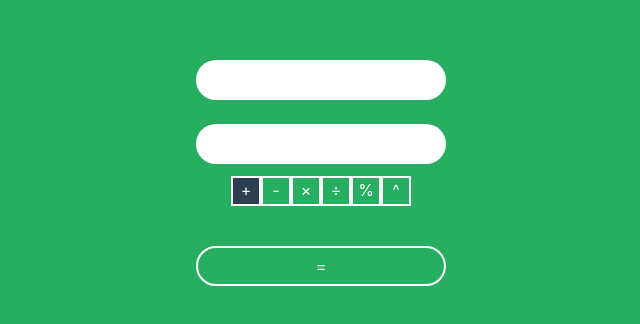
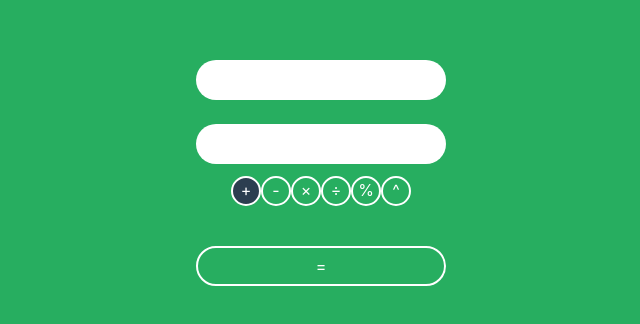
Before and after one commit to aldouemoto/calculadora, a plain HTML site: page index.html in a window 1280 px wide. Shown: the part 132-456 px from the top of the page, without its empty margins (319-959 px from the left). Drawn offline with nearby package versions, Linux system fonts and the light colour scheme.

Commit message:
Add files via upload

```diff
--- a/css/style.css
+++ b/css/style.css
@@ -53,6 +53,7 @@ label {
 	margin: 0;
 	vertical-align: middle;
 	width: 30px;
+	border-radius: 15px;
 }
 
 input[type="radio"]:checked +label {
```
